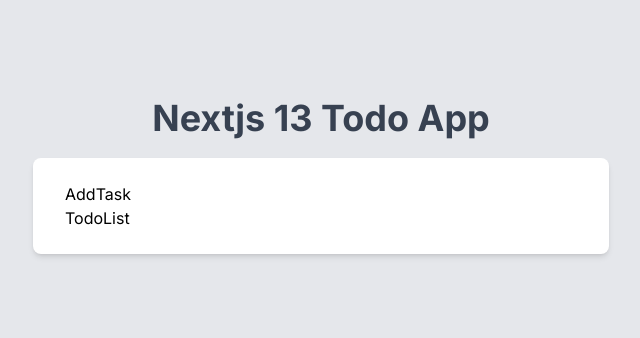
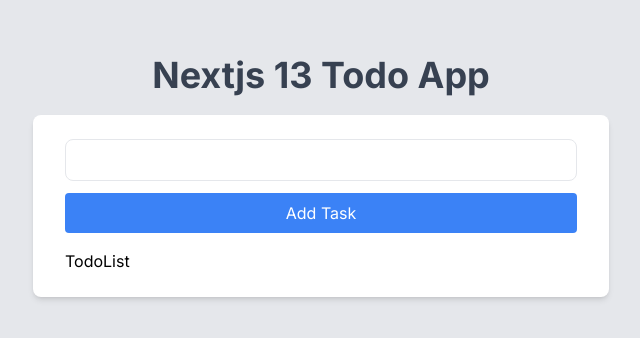
Before and after one commit to JamesCroissant/nextjs-todo, a Next.js app in the folder nextjs-todo/: page / in a window 1280 px wide. Shown: the part 160-498 px from the top of the page, without its empty margins (319-959 px from the left). Built offline with nearby package versions, Linux system fonts and the light colour scheme.

Commit message:
update html and css in AddTask.tsx

```diff
--- a/nextjs-todo/app/components/AddTask.tsx
+++ b/nextjs-todo/app/components/AddTask.tsx
@@ -2,7 +2,10 @@
 
 const AddTask = () => {
   return (
-    <div>AddTask</div>
+    <form className="mb-4 space-y-3">
+      <input type="text" className="w-full border px-4 py-2 rounded-lg focus:outline-none focus:border-blue-400"/>
+      <button className="w-full px-4 py-2 text-white bg-blue-500 rounded transform hover:bg-blue-400 hover:scale-95 duration-200">Add Task</button>
+    </form>
   )
 }
 
```
